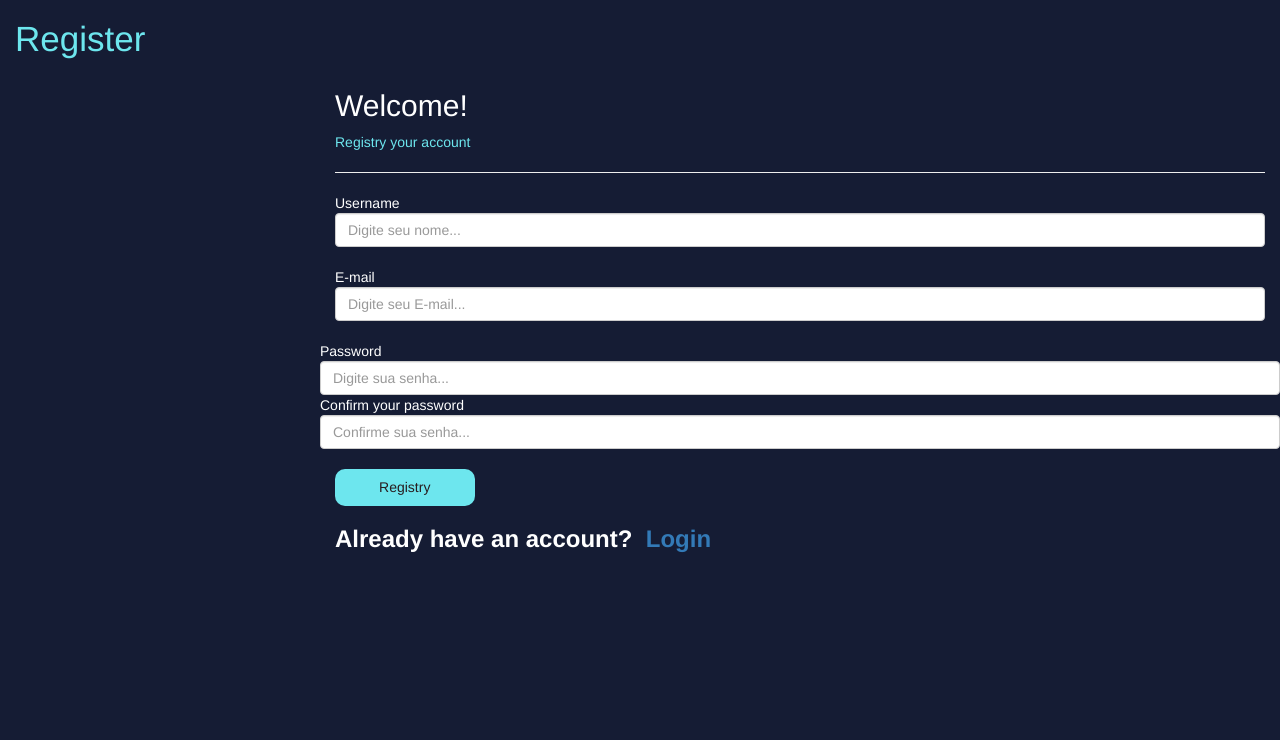
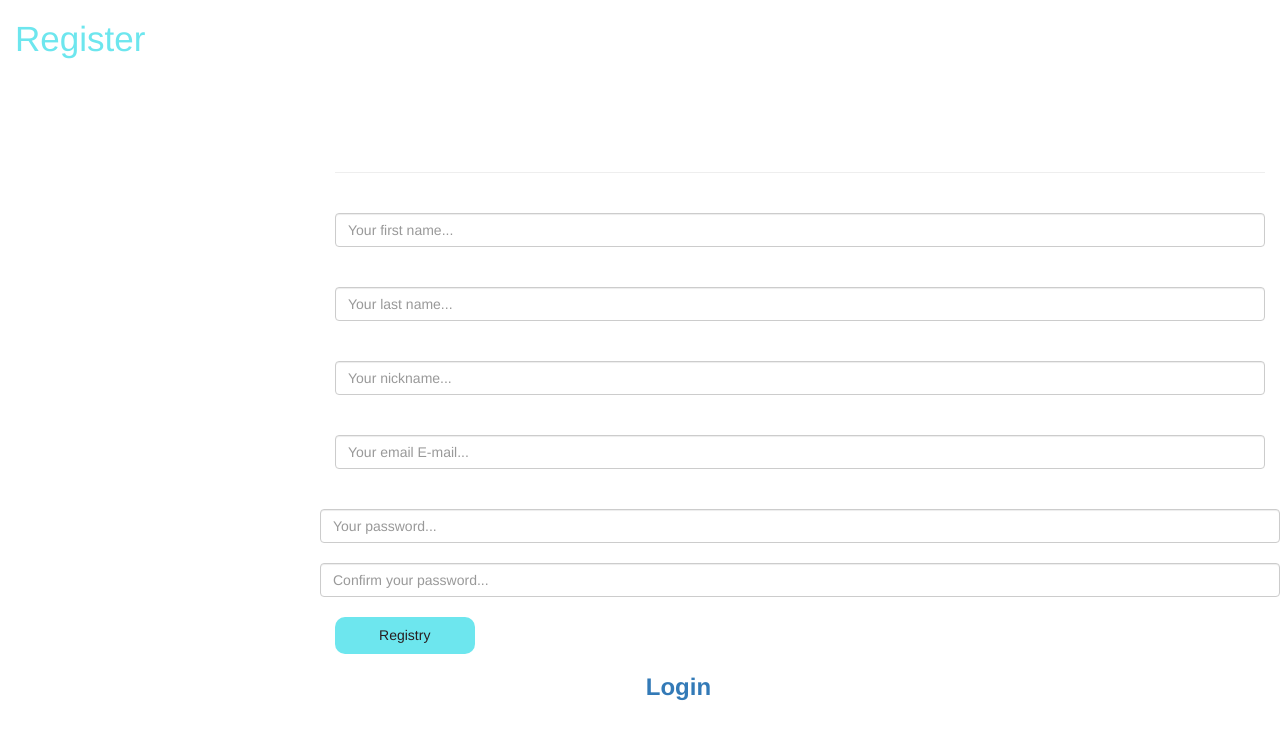
Before and after one commit to upALX/Life, a Django app: page /users/registry/ in a window 1280 px wide. Shown: the top 740 px of the page. Run offline with Django 4.2, Linux system fonts and the light colour scheme; parts of the project's set-up code (start-up, migrations or seed data) failed here and were passed over.

Commit message:
adding fix on css import

```diff
--- a/auth_users/templates/login.html
+++ b/auth_users/templates/login.html
@@ -3,8 +3,8 @@
 {%load static%}
 
 {%block 'head'%}
-    <link rel="stylesheet" href="{%static 'users/css/users-styles.css'%}">
-{%endblock%}
+<link rel="stylesheet" href="{%static 'users/css/users-style.css'%}">
+{%endblock 'head'%}
 
 {%block 'content'%}
 
--- a/auth_users/templates/registry.html
+++ b/auth_users/templates/registry.html
@@ -28,21 +28,27 @@
                 <p class="sub-titulo">Registry your account</p>
                 <hr>
                 <form action="{% url 'registry' %}" method="POST"> {% csrf_token %}
+                    <span class="bold">First name</span>
+                    <input class="form-control input-form" name="f-name" type="text" placeholder="Your first name..." required>
+                    <br>
+                    <span class="bold">Last name</span>
+                    <input class="form-control input-form" name="l-name" type="text" placeholder="Your last name...">
+                    <br>
                     <span class="bold">Username</span>
-                    <input class="form-control input-form" name="username" type="text" placeholder="Digite seu nome..." required>
+                    <input class="form-control input-form" name="username" type="text" placeholder="Your nickname..." required>
                     <br>
                     <span class="bold">E-mail</span>
-                    <input class="form-control input-form" name="email" type="text" placeholder="Digite seu E-mail...">
+                    <input class="form-control input-form" name="email" type="text" placeholder="Your email E-mail...">
                     <br>
                     <div class="row">
                         <div class="col-md">
                             <span class="bold">Password</span>
-                            <input class="form-control input-form" name="password" type="password" placeholder="Digite sua senha... " required>
+                            <input class="form-control input-form" name="password" type="password" placeholder="Your password... " required>
                         </div>
 
                         <div class="col-md">
                             <span class="bold">Confirm your password</span>
-                            <input class="form-control input-form" name="c-password" type="password" placeholder="Confirme sua senha..." required>
+                            <input class="form-control input-form" name="c-password" type="password" placeholder="Confirm your password..." required>
                         </div>
                     </div>
                     <br>
--- a/auth_users/views.py
+++ b/auth_users/views.py
@@ -3,7 +3,7 @@ from django.http import HttpResponse
 from django.contrib.auth.models import User
 from django.contrib.messages import constants
 from django.contrib import messages
-from django.contrib.auth import au
+# from django.contrib.auth import au
 
 # Create your views here.
 def registry(request):
--- a/templates/static/users/css/users-style.css
+++ b/templates/static/users/css/users_style.css
@@ -1,5 +1,5 @@
 body{
-    background-color: var(--main-color);
+    background-color: black;
 }
 
 p{
```
